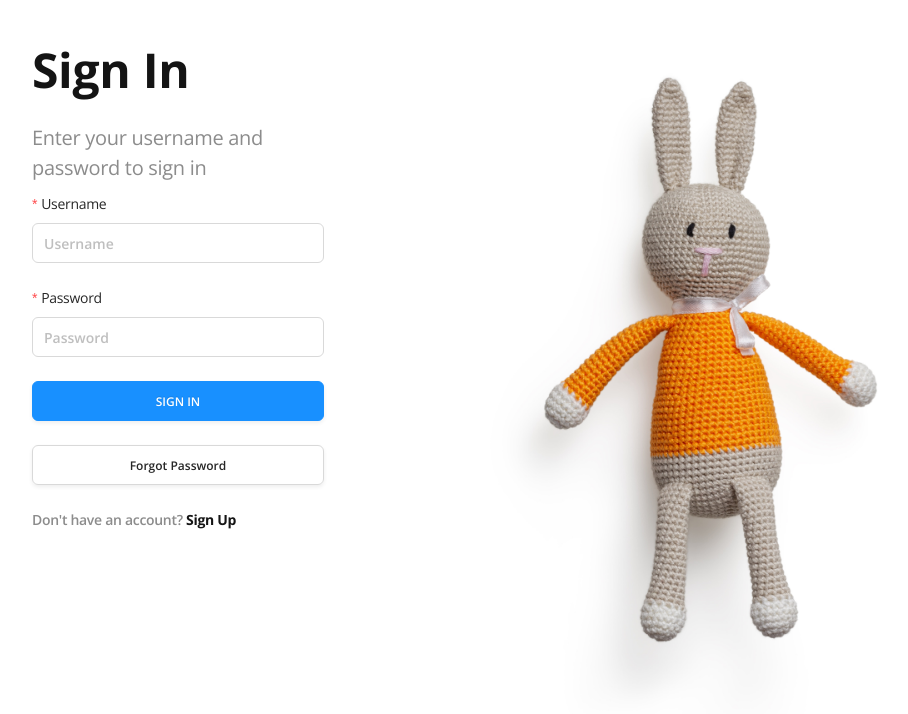
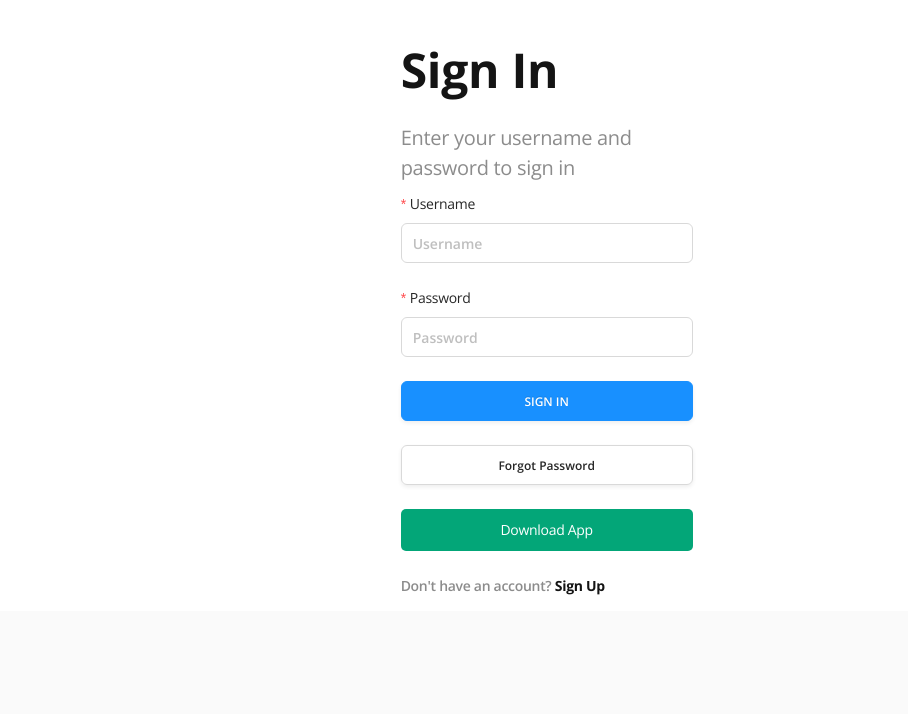
Before and after one commit to ArthurSamuel/sdsb-web, a React (Create React App) app: page /sign-in in a window 1280 px wide. Shown: the top 714 px of the page, without its empty margins (146-1054 px from the left). Built offline with nearby package versions, Linux system fonts and the light colour scheme.

Commit message:
add download apk button

```diff
--- a/src/pages/Sign_in/SignIn.tsx
+++ b/src/pages/Sign_in/SignIn.tsx
@@ -1,26 +1,35 @@
 import React, { Fragment, useState } from "react";
 import { Link, useHistory } from "react-router-dom";
-import { Layout, Button, Row, Col, Typography, Form, Input, notification } from "antd";
+import {
+  Layout,
+  Button,
+  Row,
+  Col,
+  Typography,
+  Form,
+  Input,
+  notification,
+} from "antd";
 import signinbg from "../../assets/images/img-signin.jpg";
 import { Content } from "antd/lib/layout/layout";
 import SignInService from "./SignInService";
 import { KeyToken } from "../../utils/Constant";
 
 export default function SignIn() {
-  const history = useHistory()
+  const history = useHistory();
   const Service = new SignInService();
   const { Title } = Typography;
-  const [username, setUsername] = useState<string>('');
-  const [password, setPassword] = useState<string>('');
+  const [username, setUsername] = useState<string>("");
+  const [password, setPassword] = useState<string>("");
 
   async function login() {
-    const results = await Service.GetUser(username, password)
+    const results = await Service.GetUser(username, password);
     if (results && results.data && results.data.token) {
-      localStorage.setItem(KeyToken, JSON.stringify(results.data))
-      window.location.reload()
-      return
+      localStorage.setItem(KeyToken, JSON.stringify(results.data));
+      window.location.reload();
+      return;
     } else if (results.statusCode === 700) {
-      history.push(`/verification/${results.data.email}/${results.data.phone}`)
+      history.push(`/verification/${results.data.email}/${results.data.phone}`);
     }
     notification.error({
       message: results.message,
@@ -43,10 +52,7 @@ export default function SignIn() {
               <Title className="font-regular text-muted" level={5}>
                 Enter your username and password to sign in
               </Title>
-              <Form
-                layout="vertical"
-                className="row-col"
-              >
+              <Form layout="vertical" className="row-col">
                 <Form.Item
                   className="username"
                   label="Username"
@@ -75,7 +81,7 @@ export default function SignIn() {
                   ]}
                 >
                   <Input
-                    type={'password'}
+                    type={"password"}
                     placeholder="Password"
                     onChange={(e) => setPassword(e.target.value)}
                   />
@@ -92,12 +98,29 @@ export default function SignIn() {
                 </Form.Item>
                 <Form.Item>
                   <Button
-                    onClick={() => history.push('/forgot-password')}
+                    onClick={() => history.push("/forgot-password")}
                     type="ghost"
                     style={{ width: "100%" }}
                   >
                     Forgot Password
                   </Button>
+                </Form.Item>
+                <Form.Item>
+                  <a
+                    style={{
+                      padding: 10,
+                      display: "flex",
+                      justifyContent: "center",
+                      alignItems: "center",
+                      backgroundColor: '#03a678',
+                      borderRadius: 5,
+                      color: 'white'
+                    }}
+                    href="/sdsb.apk"
+                    download
+                  >
+                    Download App
+                  </a>
                 </Form.Item>
                 <p className="font-semibold text-muted">
                   Don't have an account?{" "}
@@ -107,15 +130,6 @@ export default function SignIn() {
                 </p>
               </Form>
             </Col>
-            <Col
-              className="sign-img"
-              style={{ padding: 12 }}
-              xs={{ span: 24 }}
-              lg={{ span: 12 }}
-              md={{ span: 12 }}
-            >
-              <img src={signinbg} alt="" />
-            </Col>
           </Row>
         </Content>
       </Layout>
```
